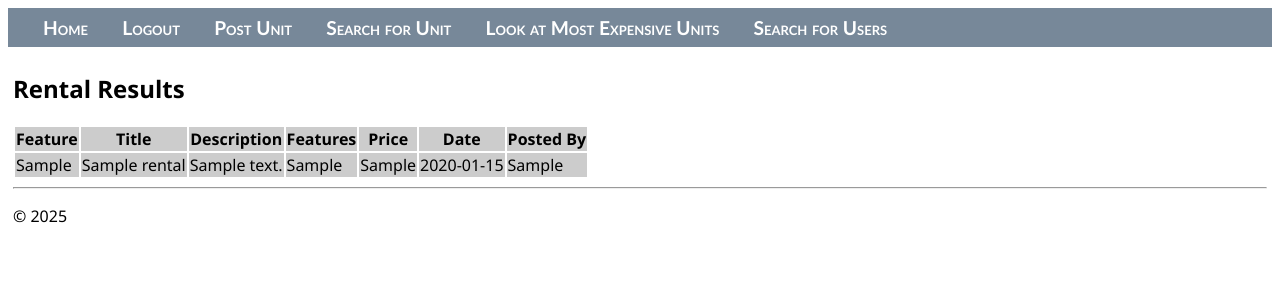
After one commit to DergevorkianJadeCSUN/440Project-Group9, a Flask app: page /expensive-features in a window 1280 px wide. The commit adds this page. Shown: the top 300 px of the page. Run offline with Flask 3, Linux system fonts and the light colour scheme; a user stored in the database is signed in; tables that the repository leaves empty hold one stand-in row (values such as "Sample post").

Commit message:
Properly implemented expensive units filter view

```diff
--- a/webapp/search.py
+++ b/webapp/search.py
@@ -2,6 +2,7 @@ from flask import Blueprint, render_template, request
 from flask_login import login_required
 from sqlalchemy import desc, select, not_, or_, func, alias, and_, exists
 from sqlalchemy.orm import aliased
+from sqlalchemy.testing import in_
 
 from .models import User, Rental, Review
 from . import db
@@ -106,3 +107,26 @@ def search_user():
 
         return render_template('search_users.html', users=user_results, rental=rental_results, review = review_results)
     return render_template('search_users.html', users = User.query.all(), rental= Rental.query, review = Review.query)
+
+@search_bp.route('/expensive-features', methods =['GET','POST'])
+@login_required
+def expensive_features():
+    rental_results = []
+    features = db.session.query(Rental.features).all()
+    feature_list = [item for sublist in features for item in sublist]
+    flattened_list = ','.join(feature_list)
+    trimmed_feature_list = [item.strip() for item in flattened_list.split(",")]
+    feature_set = set(trimmed_feature_list)
+    feature_set_list = list(feature_set)
+
+    print(feature_set_list)
+
+    for feature in feature_set_list:
+        feature_subq = select(Rental).filter(Rental.features.like(f'%{feature}%')).subquery()
+        max_price = db.session.execute(func.max(feature_subq.c.price)).scalar()
+        rental_results.append((feature, (Rental.query
+                                 .filter(Rental.features.like(f'%{feature}%'))
+                                 .filter(Rental.price == max_price).all())))
+    print(rental_results)
+    print(rental_results[0][1][0])
+    return render_template('expensive_features.html', units = rental_results, features = feature_set_list)
--- /dev/null
+++ b/webapp/templates/expensive_features.html
@@ -0,0 +1,37 @@
+{% extends "layout.html" %}
+
+{% block title %}Search{% endblock %}
+
+{% block content %}
+
+
+<h2>Rental Results</h2>
+<table>
+    <thead>
+        <tr>
+            <th>Feature</th>
+            <th>Title</th>
+            <th>Description</th>
+            <th>Features</th>
+            <th>Price</th>
+            <th>Date</th>
+            <th>Posted By</th>
+        </tr>
+    </thead>
+    <tbody>
+        {% for i in range(units|length) %}
+            {% for j in range(units[i][1]|length) %}
+                <tr>
+                    <td>{{ units[i][0] }}</td>
+                    <td>{{ units[i][1][j].title }}</td>
+                    <td>{{ units[i][1][j].description }}</td>
+                    <td>{{ units[i][1][j].features }}</td>
+                    <td>{{ units[i][1][j].price }}</td>
+                    <td>{{ units[i][1][j].date }}</td>
+                    <td>{{ units[i][1][j].user }}</td>
+                </tr>
+            {% endfor %}
+        {% endfor %}
+    </tbody>
+</table>
+{% endblock %}
--- a/webapp/templates/layout.html
+++ b/webapp/templates/layout.html
@@ -14,6 +14,7 @@
                 <a href="{{ url_for('auth.logout') }}" class="navbar-brand navbar-item">Logout</a>
                 <a href="{{ url_for('views.post') }}" class="navbar-brand navbar-item">Post Unit</a>
                 <a href="{{ url_for('search.search') }}" class="navbar-brand navbar-item">Search for Unit</a>
+                <a href="{{ url_for('search.expensive_features') }}" class="navbar-brand navbar-item">Look at Most Expensive Units</a>
                 <a href="{{ url_for('search.search_user') }}" class="navbar-brand navbar-item">Search for Users</a>
             {% else %}
                 <a href="{{ url_for('auth.login') }}" class="navbar-brand navbar-item">Login</a>
```
